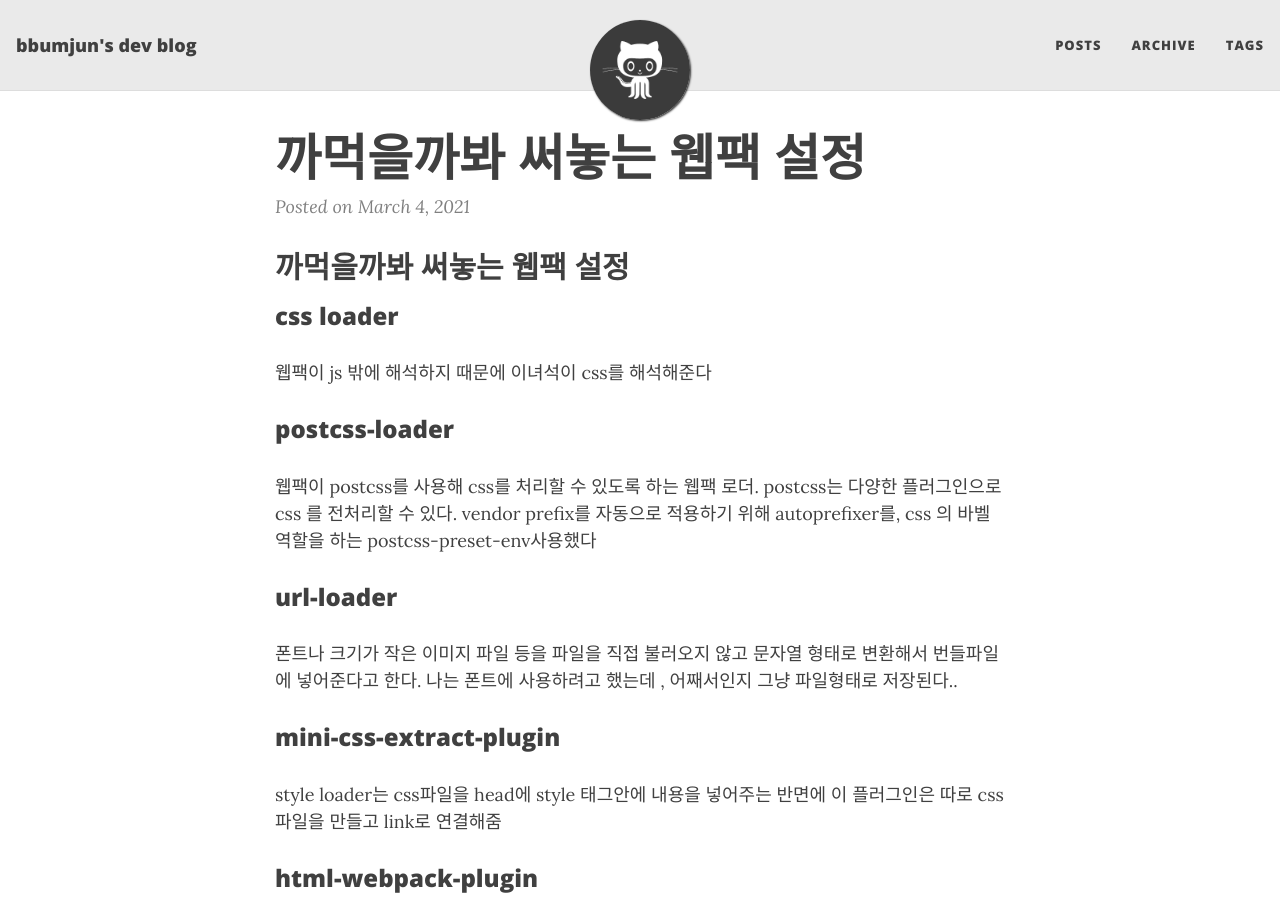
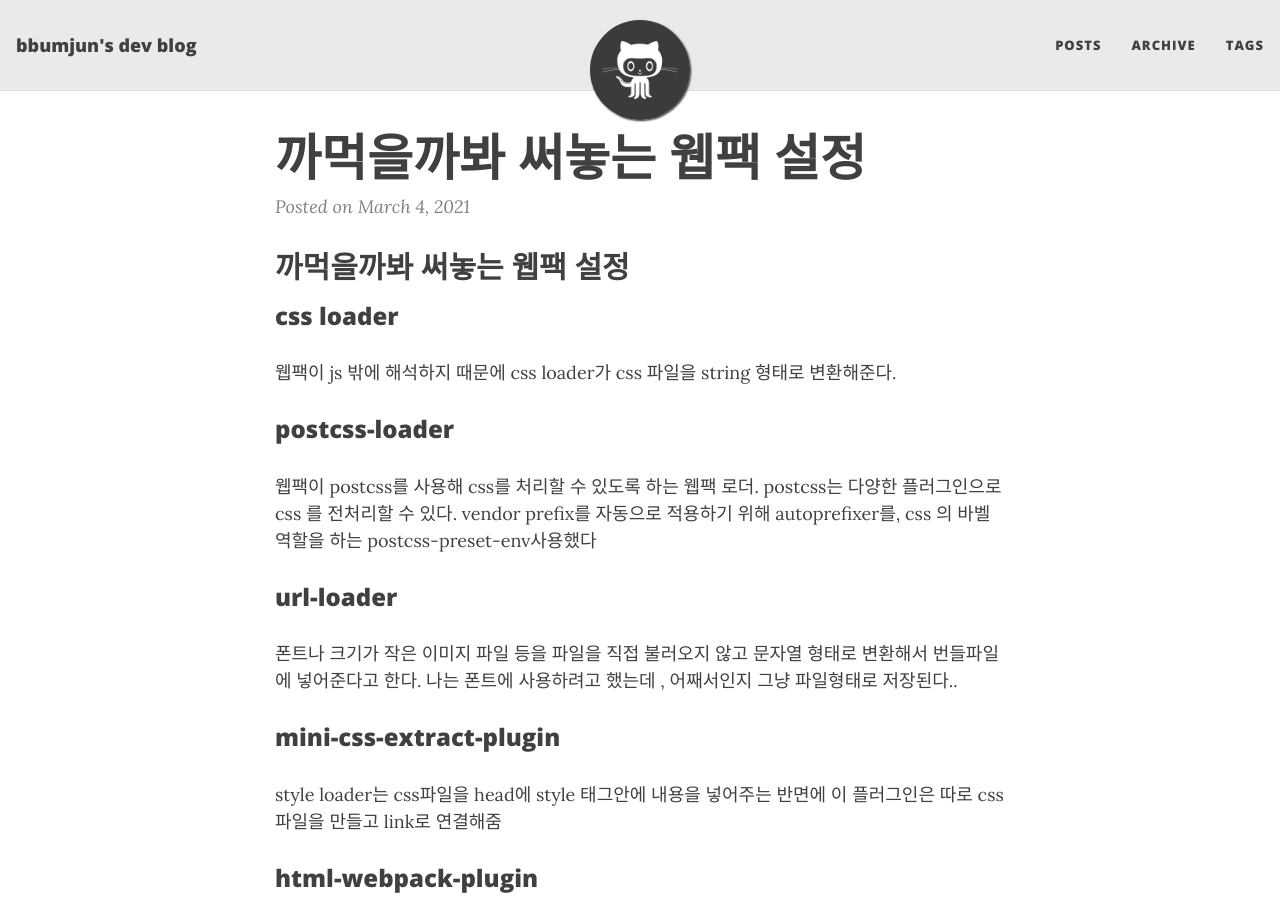
Before and after one commit to bbumjun/bbumjun.github.io, a Jekyll site: the page built from _posts/2021-03-04-webpack-config.md, in a window 1280 px wide and 900 px high. Built offline with Jekyll 4.4.1, drawn with Linux system fonts in a browser that asks for light colours; nearby versions of some CDN libraries; comment, search, counter and statistics services are not loaded.

Commit message:
Update 2021-03-04-webpack-config.md

```diff
--- a/_posts/2021-03-04-webpack-config.md
+++ b/_posts/2021-03-04-webpack-config.md
@@ -9,7 +9,7 @@ comments: true
 
 ### css loader
 
-웹팩이 js 밖에 해석하지 때문에 이녀석이 css를 해석해준다
+웹팩이 js 밖에 해석하지 때문에 css loader가 css 파일을 string 형태로 변환해준다.
 
 ### postcss-loader
 
```
